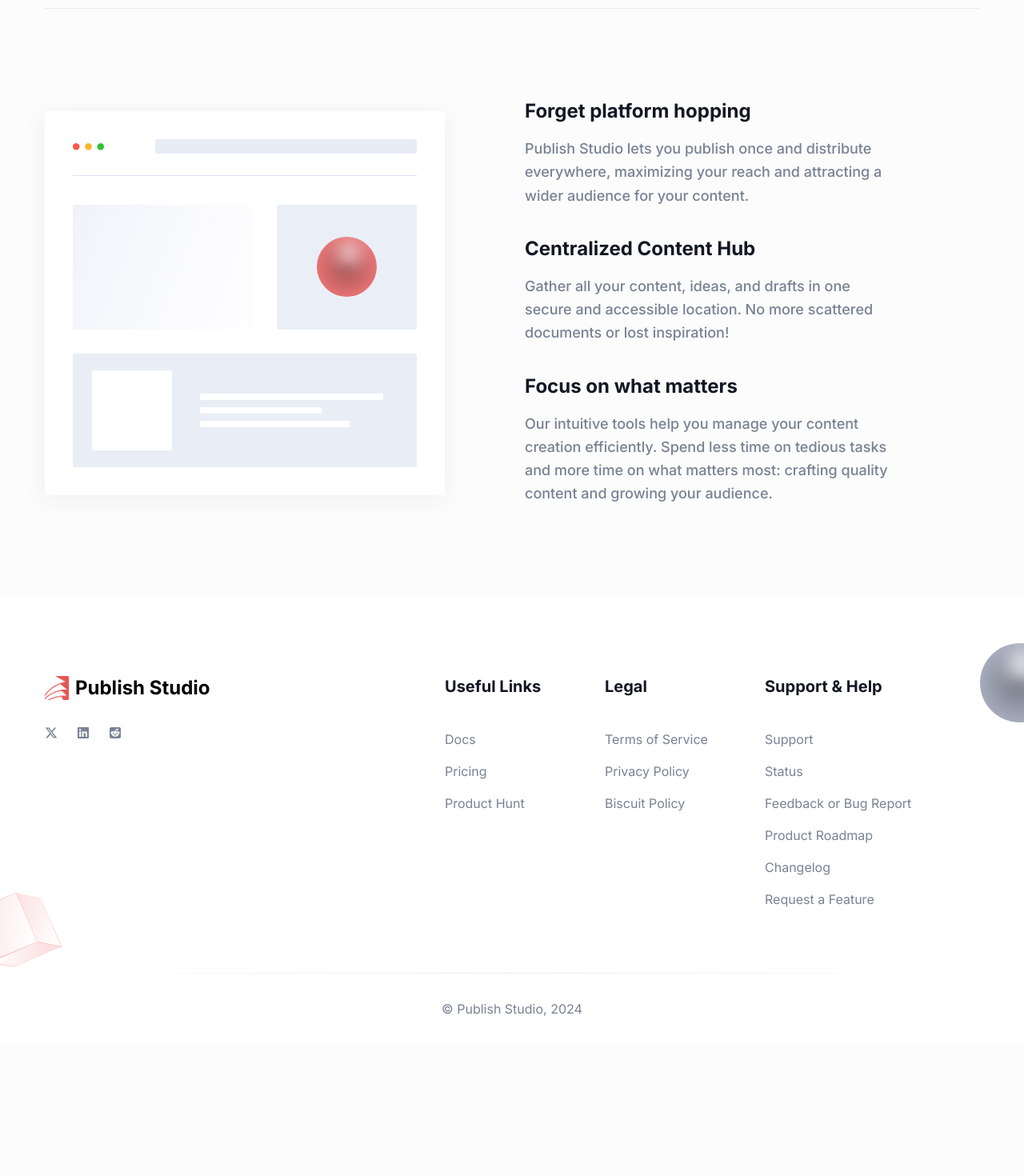
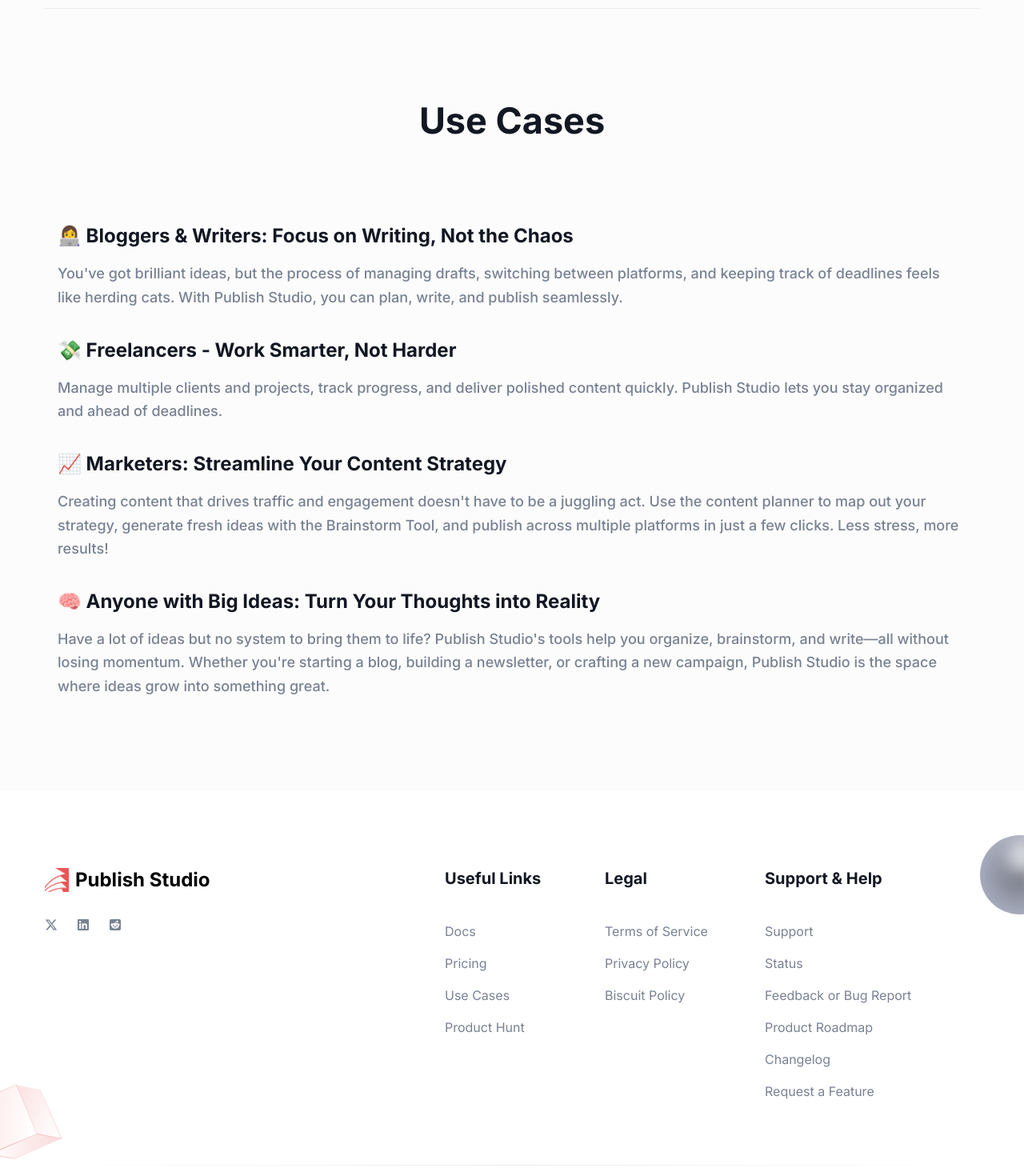
Before and after one commit to publishstudio/www, a Next.js app: page /about in a window 1280 px wide. Shown: the part 1000-2470 px from the top of the page at 80% size. Before the commit the page ends 2305 px from the top, so only its background shows below. Built offline with nearby package versions, Linux system fonts and the light colour scheme; no server answers.

Commit message:
add use cases and faqs

```diff
--- a/app/page.tsx
+++ b/app/page.tsx
@@ -2,6 +2,7 @@
 import AboutSectionOne from "@/components/About/AboutSectionOne";
 import AboutSectionTwo from "@/components/About/AboutSectionTwo";
 import ScrollUp from "@/components/Common/ScrollUp";
+import FAQ from "@/components/FAQ";
 import Features from "@/components/Features";
 import Hero from "@/components/Hero";
 import Pricing from "@/components/Pricing";
@@ -69,6 +70,7 @@
       <Pricing />
       {/* <Blog /> */}
       {/* <Contact /> */}
+      <FAQ />
     </>
   );
 }
--- a/components/About/AboutSectionTwo.tsx
+++ b/components/About/AboutSectionTwo.tsx
@@ -1,11 +1,12 @@
-import Image from "next/image";
+import SectionTitle from "../Common/SectionTitle";
 
 const AboutSectionTwo = () => {
   return (
-    <section className="py-16 md:py-20 lg:py-28">
+    <section id="use-cases" className="py-16 md:py-20 lg:py-28">
       <div className="container">
-        <div className="-mx-4 flex flex-wrap items-center">
-          <div className="w-full px-4 lg:w-1/2">
+        <SectionTitle title="Use Cases" paragraph="" center />
+        {/* <div className="-mx-4 flex flex-wrap items-center"> */}
+        {/* <div className="w-full px-4 lg:w-1/2">
             <div
               className="wow fadeInUp relative mx-auto mb-12 aspect-[25/24] max-w-[500px] text-center lg:m-0"
               data-wow-delay=".15s"
@@ -23,43 +24,57 @@
                 className="hidden drop-shadow-three dark:block dark:drop-shadow-none"
               />
             </div>
-          </div>
-          <div className="w-full px-4 lg:w-1/2">
-            <div className="wow fadeInUp max-w-[470px]" data-wow-delay=".2s">
+          </div> */}
+        <div className="w-full px-4">
+          <div className="wow fadeInUp]" data-wow-delay=".2s">
             <div className="mb-9">
               <h3 className="mb-4 text-xl font-bold text-black dark:text-white sm:text-2xl lg:text-xl xl:text-2xl">
-                  Forget platform hopping
+                👩‍💻 Bloggers & Writers: Focus on Writing, Not the Chaos
               </h3>
               <p className="text-base font-medium leading-relaxed text-body-color sm:text-lg sm:leading-relaxed">
-                  Publish Studio lets you publish once and distribute
-                  everywhere, maximizing your reach and attracting a wider
-                  audience for your content.
+                You've got brilliant ideas, but the process of managing drafts,
+                switching between platforms, and keeping track of deadlines
+                feels like herding cats. With Publish Studio, you can plan,
+                write, and publish seamlessly.
               </p>
             </div>
             <div className="mb-9">
               <h3 className="mb-4 text-xl font-bold text-black dark:text-white sm:text-2xl lg:text-xl xl:text-2xl">
-                  Centralized Content Hub
+                💸 Freelancers - Work Smarter, Not Harder
               </h3>
               <p className="text-base font-medium leading-relaxed text-body-color sm:text-lg sm:leading-relaxed">
-                  Gather all your content, ideas, and drafts in one secure and
-                  accessible location. No more scattered documents or lost
-                  inspiration!
+                Manage multiple clients and projects, track progress, and
+                deliver polished content quickly. Publish Studio lets you stay
+                organized and ahead of deadlines.
+              </p>
+            </div>
+            <div className="mb-9">
+              <h3 className="mb-4 text-xl font-bold text-black dark:text-white sm:text-2xl lg:text-xl xl:text-2xl">
+                📈 Marketers: Streamline Your Content Strategy
+              </h3>
+              <p className="text-base font-medium leading-relaxed text-body-color sm:text-lg sm:leading-relaxed">
+                Creating content that drives traffic and engagement doesn't have
+                to be a juggling act. Use the content planner to map out your
+                strategy, generate fresh ideas with the Brainstorm Tool, and
+                publish across multiple platforms in just a few clicks. Less
+                stress, more results!
               </p>
             </div>
             <div className="mb-1">
               <h3 className="mb-4 text-xl font-bold text-black dark:text-white sm:text-2xl lg:text-xl xl:text-2xl">
-                  Focus on what matters
+                🧠 Anyone with Big Ideas: Turn Your Thoughts into Reality
               </h3>
               <p className="text-base font-medium leading-relaxed text-body-color sm:text-lg sm:leading-relaxed">
-                  Our intuitive tools help you manage your content creation
-                  efficiently. Spend less time on tedious tasks and more time on
-                  what matters most: crafting quality content and growing your
-                  audience.
+                Have a lot of ideas but no system to bring them to life? Publish
+                Studio's tools help you organize, brainstorm, and write—all
+                without losing momentum. Whether you're starting a blog,
+                building a newsletter, or crafting a new campaign, Publish
+                Studio is the space where ideas grow into something great.
               </p>
             </div>
           </div>
         </div>
-        </div>
+        {/* </div> */}
       </div>
     </section>
   );
--- /dev/null
+++ b/components/FAQ/index.tsx
@@ -0,0 +1,60 @@
+import Link from "next/link";
+import SectionTitle from "../Common/SectionTitle";
+
+const FAQ = () => {
+  return (
+    <section id="faq" className="py-16 md:py-20 lg:py-28">
+      <div className="container">
+        <SectionTitle
+          title="FAQs"
+          paragraph="Some frequently asked questions"
+          center
+        />
+        <div className="w-full px-4">
+          <div className="wow fadeInUp]" data-wow-delay=".2s">
+            <div className="mb-9">
+              <h3 className="mb-4 text-xl font-bold text-black dark:text-white">
+                Do I need to enter my credit card details to sign up?
+              </h3>
+              <p className="text-base font-medium leading-relaxed text-body-color sm:text-lg sm:leading-relaxed">
+                You can sign up for Publish Studio without entering your credit
+                card details. But you need to provide your credit card details
+                to start the free trial. You can cancel immediately after
+                starting free trial if you don't want to automatically get
+                charged. Your free trial will still continue until the end of
+                the trial period. This is to prevent fraud and ensure that you
+                have uninterrupted access to Publish Studio.
+              </p>
+            </div>
+            <div className="mb-1">
+              <h3 className="mb-4 text-xl font-bold text-black dark:text-white sm:text-2xl lg:text-xl xl:text-2xl">
+                I still don't understand what Publish Studio does.
+              </h3>
+              <p className="text-base font-medium leading-relaxed text-body-color sm:text-lg sm:leading-relaxed">
+                Publish Studio is like{" "}
+                <Link
+                  href={"https://buffer.com"}
+                  target="_blank"
+                  className="text-primary"
+                >
+                  Buffer
+                </Link>{" "}
+                and{" "}
+                <Link
+                  href={"https://www.hootsuite.com"}
+                  target="_blank"
+                  className="text-primary"
+                >
+                  Hootsuite
+                </Link>
+                , but for blogging.
+              </p>
+            </div>
+          </div>
+        </div>
+      </div>
+    </section>
+  );
+};
+
+export default FAQ;
--- a/components/Footer/index.tsx
+++ b/components/Footer/index.tsx
@@ -75,6 +75,14 @@
                     className="mb-4 inline-block text-base text-body-color duration-300 hover:text-primary dark:text-body-color-dark dark:hover:text-primary"
                   >
                     Pricing
+                  </a>
+                </li>
+                <li>
+                  <a
+                    href="#use-cases"
+                    className="mb-4 inline-block text-base text-body-color duration-300 hover:text-primary dark:text-body-color-dark dark:hover:text-primary"
+                  >
+                    Use Cases
                   </a>
                 </li>
                 <li>
--- a/components/Header/menuData.tsx
+++ b/components/Header/menuData.tsx
@@ -36,6 +36,18 @@
     id: 4,
     title: "Pricing",
     path: "/#pricing",
+    newTab: false,
+  },
+  {
+    id: 5,
+    title: "Use Cases",
+    path: "/#use-cases",
+    newTab: false,
+  },
+  {
+    id: 6,
+    title: "FAQs",
+    path: "/#faq",
     newTab: false,
   },
   // {
--- a/components/Hero/index.tsx
+++ b/components/Hero/index.tsx
@@ -5,7 +5,7 @@
   return (
     <section
       id="home"
-      className="relative z-10 flex h-screen items-center justify-center overflow-hidden bg-white pb-16 pt-[120px] dark:bg-gray-dark md:pb-[120px] md:pt-[150px] xl:pb-[160px] xl:pt-[180px] 2xl:pb-[200px] 2xl:pt-[210px]"
+      className="relative z-10 flex overflow-hidden bg-white pb-28 pt-[120px] dark:bg-gray-dark md:pb-[120px] md:pt-[150px] xl:pb-[160px] xl:pt-[180px] 2xl:pb-[200px] 2xl:pt-[210px]"
     >
       <div className="container">
         <div className="-mx-4 flex flex-wrap">
@@ -21,7 +21,7 @@
                 </button>
               </Link> */}
               {/* <ProductHuntBadge /> */}
-              <h1 className="mb-5 text-3xl font-black leading-tight text-black dark:text-white sm:text-4xl sm:leading-tight md:text-7xl md:leading-tight">
+              <h1 className="mb-5 text-3xl font-black leading-tight text-black dark:text-white sm:text-4xl sm:leading-tight md:text-6xl md:leading-tight">
                 Create, Organize, and Publish Blogs Effortlessly
               </h1>
               <p className="mb-12 text-base !leading-relaxed text-body-color dark:text-body-color-dark sm:text-lg md:text-xl">
```
Lines whose indentation alone changed are shown as unchanged.
